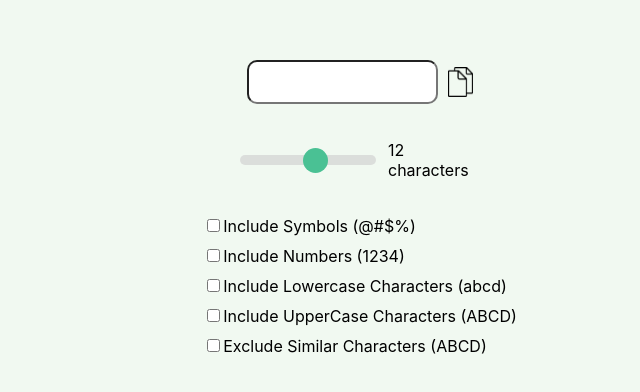
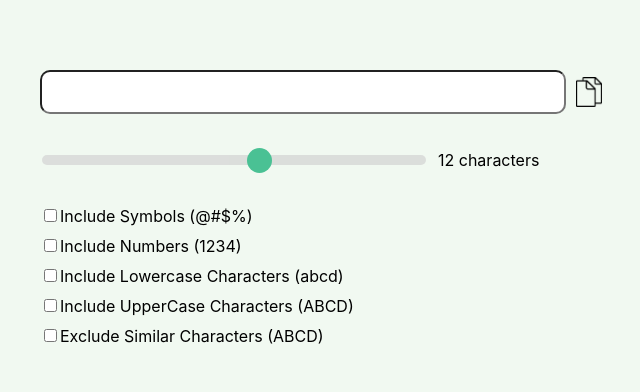
Before and after one commit to jcsmileyjr/pwd-generator, a React (Create React App) app: page / in a window 1280 px wide. Shown: the part 182-574 px from the top of the page, without its empty margins (280-920 px from the left). Built offline with nearby package versions, Linux system fonts and the light colour scheme.

Commit message:
Fix styling issues of desktop responsiveness

```diff
--- a/src/App.css
+++ b/src/App.css
@@ -7,6 +7,7 @@ main {
 
 div {
   margin-bottom: 20px;
+  width: 100%
 }
 
 .passwordInput--container {
@@ -79,10 +80,10 @@ div {
     align-items: center;
     justify-content: center;
     max-height: 70%;
-    min-width: 50%;
+    max-width: 50%;
     padding-top: 0;
     height: 100vh;
-    margin: 0;
+    margin: auto;
   }
 
 }
```
